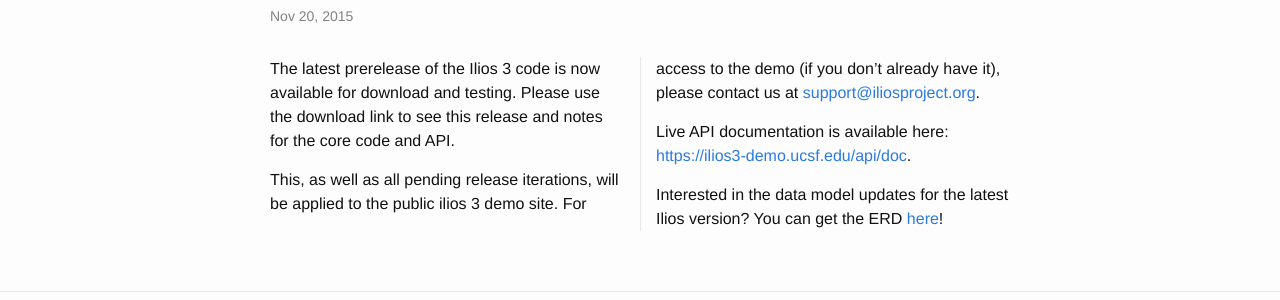
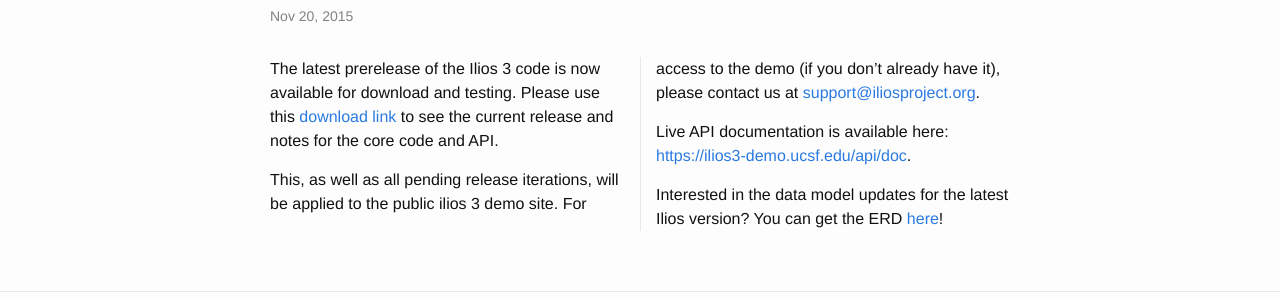
Before and after one commit to ilios/iliosproject.org, a Jekyll site: the page built from _posts/2015-11-20-ilios-3-is-here.markdown, in a window 1280 px wide. Shown: the part 143-443 px from the top of the page. Built offline with Jekyll 4.4.1, drawn with Linux system fonts in a browser that asks for light colours.

Commit message:
Update 2015-11-20-ilios-3-is-here.markdown

```diff
--- a/_posts/2015-11-20-ilios-3-is-here.markdown
+++ b/_posts/2015-11-20-ilios-3-is-here.markdown
@@ -4,7 +4,7 @@
 date:   2015-11-20 11:00:00
 categories: ilios release
 ---
-The latest prerelease of the Ilios 3 code is now available for download and testing. Please use the download link to see this release and notes for the core code and API.
+The latest prerelease of the Ilios 3 code is now available for download and testing. Please use this [download link](https://github.com/ilios/ilios/releases) to see the current release and notes for the core code and API.
 
 This, as well as all pending release iterations, will be applied to the public ilios 3 demo site. For access to the demo (if you don't already have it), please contact us at [support@iliosproject.org](mailto:support@iliosproject.org).
 
```
